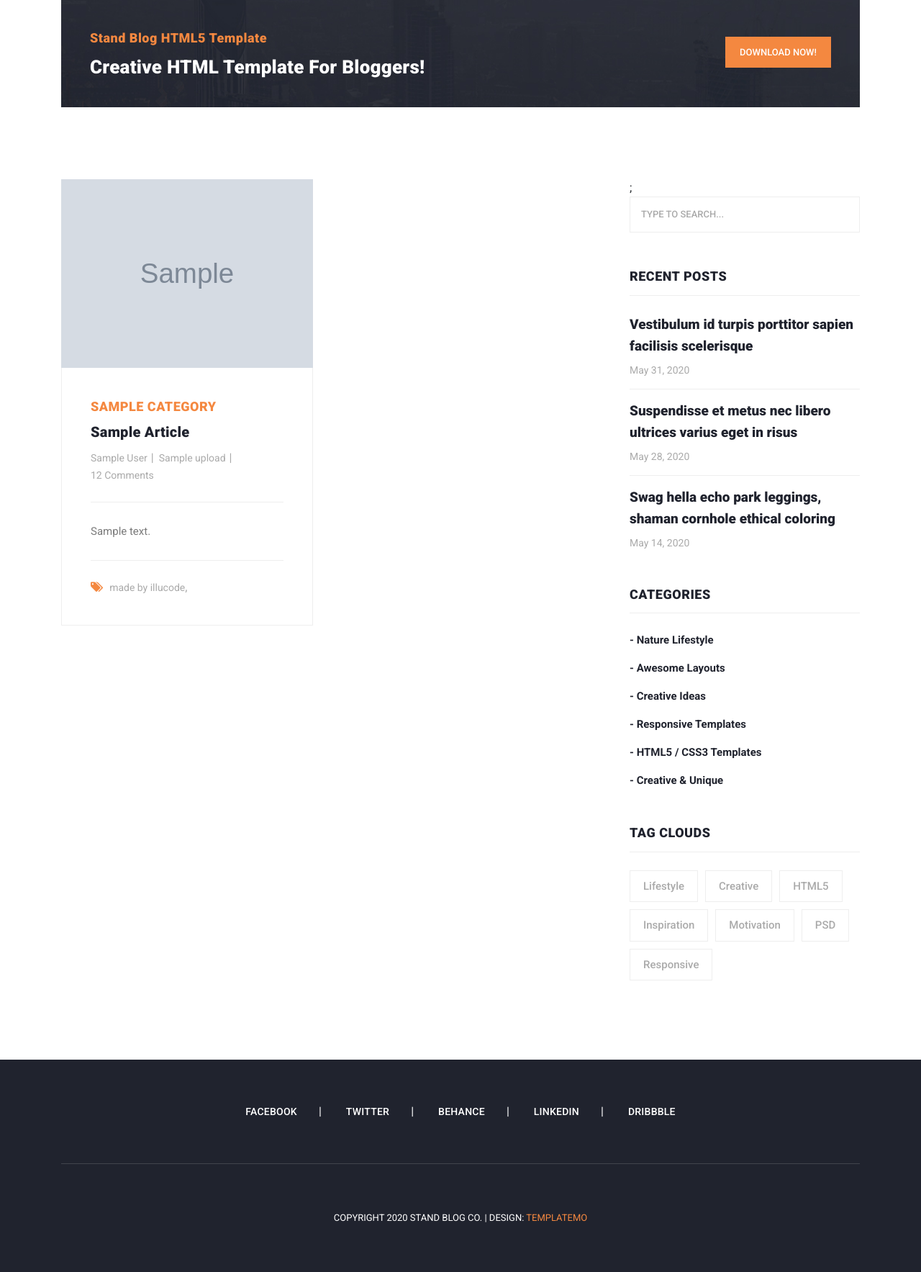
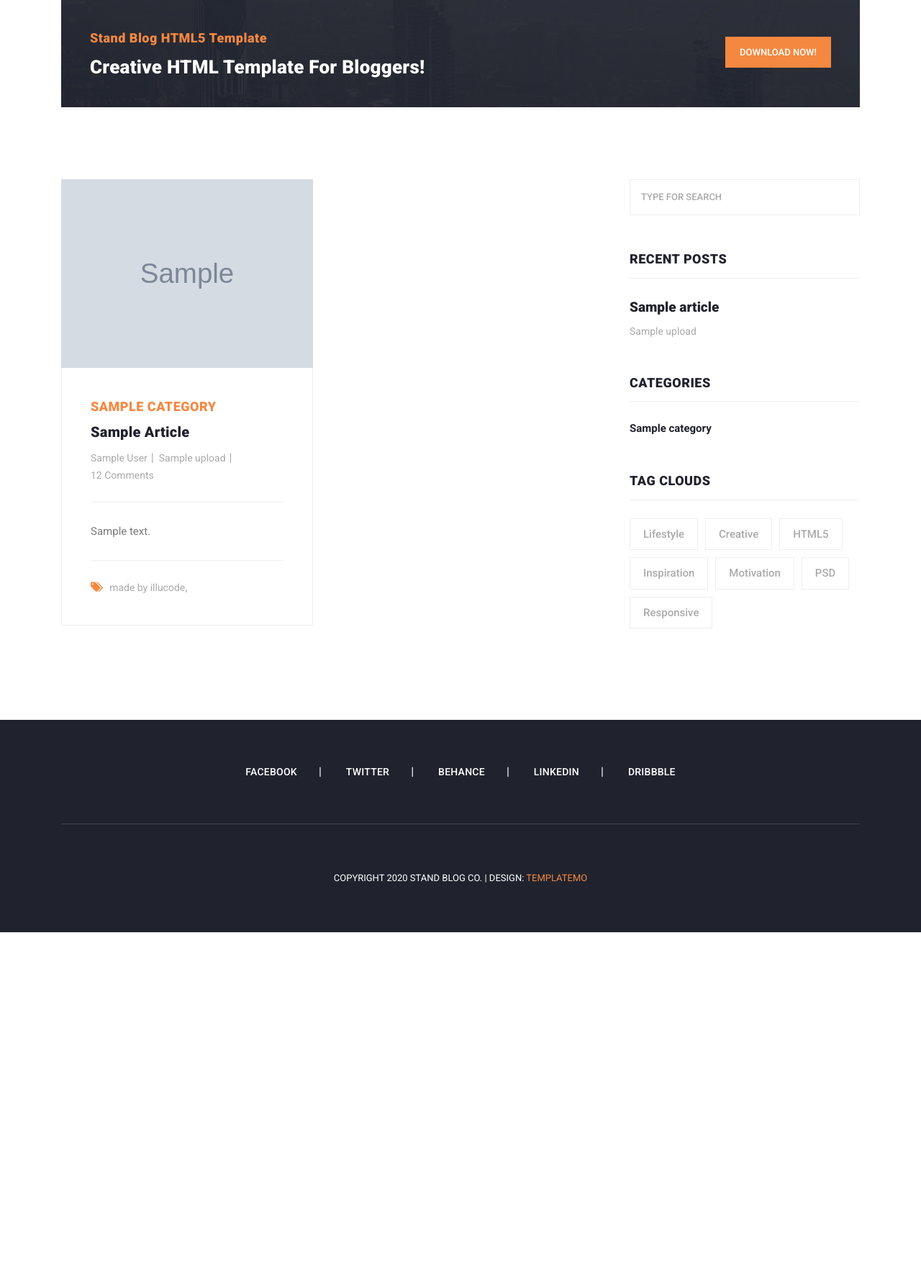
Before and after one commit to Denizrazpoush/Proweblog, a Django app: template blog_app/templates/blog_app/blog.html in a window 1280 px wide. Shown: the part 531-2298 px from the top of the page at 72% size. After the commit the page ends 1826 px from the top, so only its background shows below. Run offline with Django 3.2, Linux system fonts and the light colour scheme; the template is opened without the code that fills it: most values are stand-ins (such as "Sample title", 1, 10 or a date in 2020); grey boxes marked "Sample" are stand-in pictures; some libraries are stand-ins or nearby versions.

Commit message:
search complete

```diff
--- a/blog_app/templates/blog_app/blog.html
+++ b/blog_app/templates/blog_app/blog.html
@@ -121,78 +121,7 @@
                         </div>
                     </div>
                 </div>
-                <div class="col-lg-4">
-                    <div class="sidebar">
-                        <div class="row">
-                            <div class="col-lg-12">;
-                                <div class="sidebar-item search">
-                                    <form id="search_form" name="gs" method="GET" action="#">
-                                        <input type="text" name="q" class="searchText" placeholder="type to search..."
-                                               autocomplete="on">
-                                    </form>
-                                </div>
-                            </div>
-                            <div class="col-lg-12">
-                                <div class="sidebar-item recent-posts">
-                                    <div class="sidebar-heading">
-                                        <h2>Recent Posts</h2>
-                                    </div>
-                                    <div class="content">
-                                        <ul>
-                                            <li><a href="post-details.html">
-                                                <h5>Vestibulum id turpis porttitor sapien facilisis scelerisque</h5>
-                                                <span>May 31, 2020</span>
-                                            </a></li>
-                                            <li><a href="post-details.html">
-                                                <h5>Suspendisse et metus nec libero ultrices varius eget in risus</h5>
-                                                <span>May 28, 2020</span>
-                                            </a></li>
-                                            <li><a href="post-details.html">
-                                                <h5>Swag hella echo park leggings, shaman cornhole ethical coloring</h5>
-                                                <span>May 14, 2020</span>
-                                            </a></li>
-                                        </ul>
-                                    </div>
-                                </div>
-                            </div>
-                            <div class="col-lg-12">
-                                <div class="sidebar-item categories">
-                                    <div class="sidebar-heading">
-                                        <h2>Categories</h2>
-                                    </div>
-                                    <div class="content">
-                                        <ul>
-                                            <li><a href="#">- Nature Lifestyle</a></li>
-                                            <li><a href="#">- Awesome Layouts</a></li>
-                                            <li><a href="#">- Creative Ideas</a></li>
-                                            <li><a href="#">- Responsive Templates</a></li>
-                                            <li><a href="#">- HTML5 / CSS3 Templates</a></li>
-                                            <li><a href="#">- Creative &amp; Unique</a></li>
-                                        </ul>
-                                    </div>
-                                </div>
-                            </div>
-                            <div class="col-lg-12">
-                                <div class="sidebar-item tags">
-                                    <div class="sidebar-heading">
-                                        <h2>Tag Clouds</h2>
-                                    </div>
-                                    <div class="content">
-                                        <ul>
-                                            <li><a href="#">Lifestyle</a></li>
-                                            <li><a href="#">Creative</a></li>
-                                            <li><a href="#">HTML5</a></li>
-                                            <li><a href="#">Inspiration</a></li>
-                                            <li><a href="#">Motivation</a></li>
-                                            <li><a href="#">PSD</a></li>
-                                            <li><a href="#">Responsive</a></li>
-                                        </ul>
-                                    </div>
-                                </div>
-                            </div>
-                        </div>
-                    </div>
-                </div>
+                {% include "includes/sidebar.html" %}
             </div>
         </div>
     </section>
--- a/home_app/templates/includes/sidebar.html
+++ b/home_app/templates/includes/sidebar.html
@@ -6,7 +6,7 @@
                   <div class="sidebar-item search">
                     <form id="search_form" name="gs" method="GET" action="{% url "blog_app:search" %}">
 
-                      <input type="text" name="q" class="searchText" placeholder="type to search..." autocomplete="on">
+                      <input type="text" name="q" class="searchText" placeholder={% if request.GET.q %} {{ request.GET.q }} {% else %}"type for search" {% endif %}>
                     </form>
                   </div>
                 </div>
--- a/proweb/settings.py
+++ b/proweb/settings.py
@@ -26,7 +26,7 @@ SECRET_KEY = 'django-insecure-^0z3(!3&no^i0hbm@m)jc%%3b5k8_^ms0a%8#8j=2slx5ysd(j
 # SECURITY WARNING: don't run with debug turned on in production!
 DEBUG = True
 
-ALLOWED_HOSTS = ["*"]
+
 
 
 # Application definition
```
